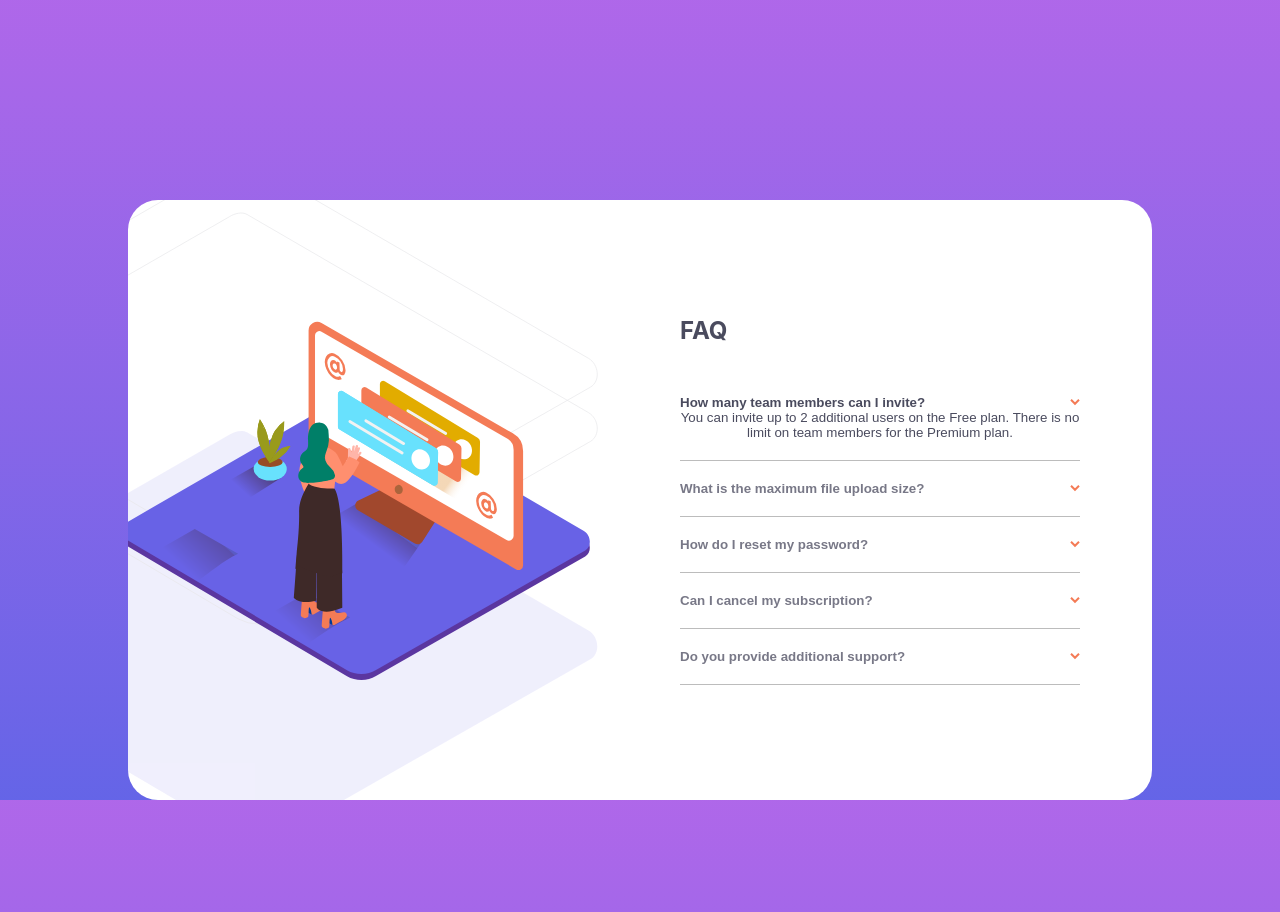
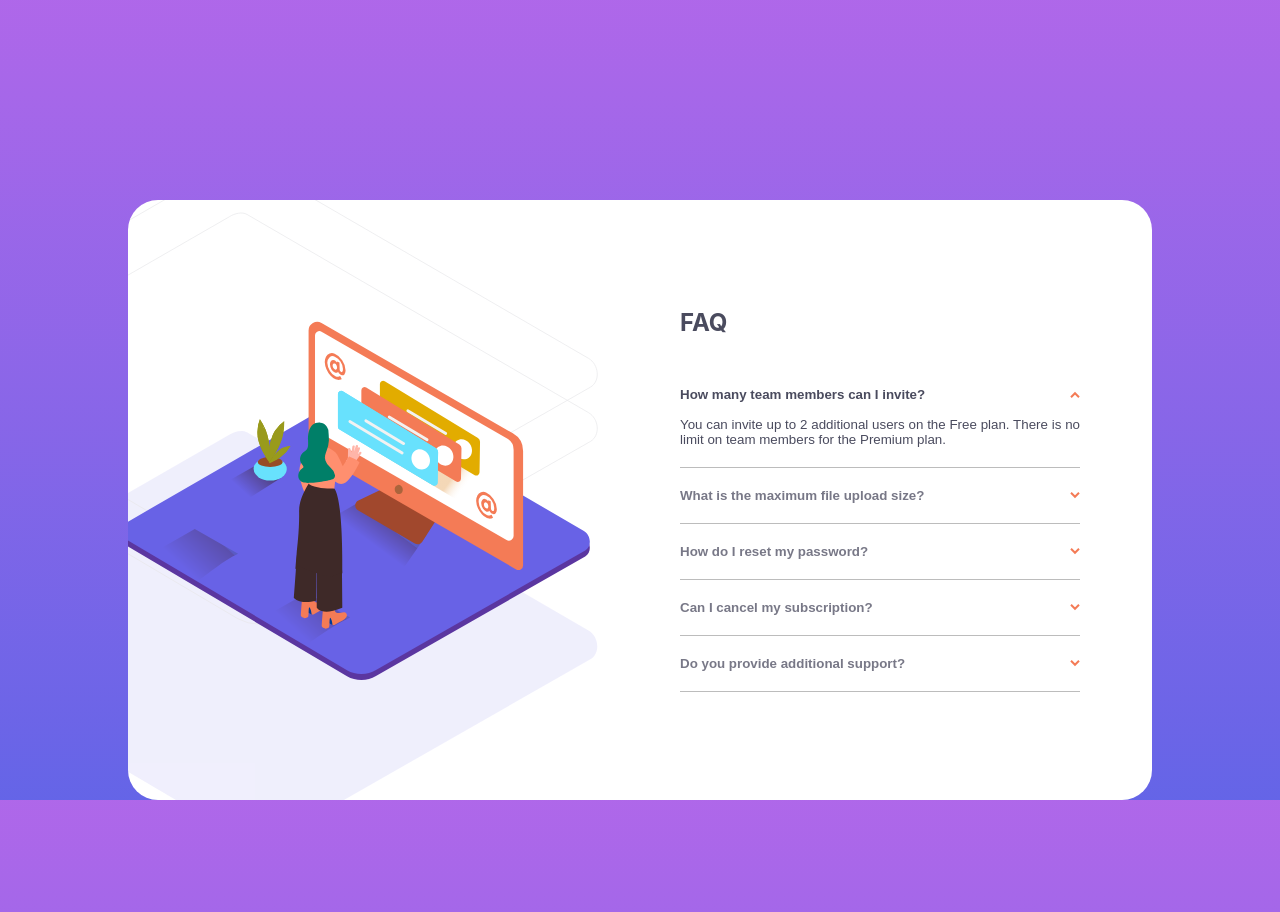
Before and after one commit to nicoomtz/faq-accordion, a React (Create React App) app: page / in a window 1280 px wide. Both pictures are taken after a click on the button "How many team members can I invite?". Shown: the top 912 px of the page. Built offline with nearby package versions, Linux system fonts and the light colour scheme; the HTML template or start-up script is replaced by a standard one.

Commit message:
proyecto terminado

```diff
--- a/src/componentes/Pregunta/Pregunta.js
+++ b/src/componentes/Pregunta/Pregunta.js
@@ -9,27 +9,36 @@ function Pregunta() {
       <div className='pregunta-preguntas'>
         <Respuesta
         texto="How many team members can I invite?"
-        textoRta='You can invite up to 2 additional users on the Free plan. There is no limit on team members for the Premium plan.'/>
+        textoRta='You can invite up to 2 additional users on the Free plan. There is no limit on team members for the Premium plan.'
+        id={1}/>
         <div className='linea'></div>
         <Respuesta
         texto="What is the maximum file upload size?"
-        textoRta='No more than 2GB. All files in your account must fit your allotted storage space.'/>
+        textoRta='No more than 2GB. All files in your account must fit your allotted storage space.'
+        id={2}/>
+
         <div className='linea'></div>
         <Respuesta
         texto="How do I reset my password?"
         textoRta='Click “Forgot password” from the login page or “Change password” from your profile page.
-        A reset link will be emailed to you.'/>
-        <div className='linea'></div>
+        A reset link will be emailed to you.'
+        id={3}/>
+        <div className='linea'
+        ></div>
         <Respuesta
         texto="Can I cancel my subscription?"
-        textoRta='Yes! Send us a message and we’ll process your request no questions asked.'/>
+        textoRta='Yes! Send us a message and we’ll process your request no questions asked.'
+        id={4}/>
         <div className='linea'></div>
         <Respuesta
         texto="Do you provide additional support?"
-        textoRta='Chat and email support is available 24/7. Phone lines are open during normal business hours.'/>
+        textoRta='Chat and email support is available 24/7. Phone lines are open during normal business hours.'
+        id={5}/>
         <div className='linea'></div>
       </div>
+
     </div>
+
   )
 }
 
--- a/src/componentes/Respuesta/Respuesta.css
+++ b/src/componentes/Respuesta/Respuesta.css
@@ -17,6 +17,8 @@
 }
 
 .respuesta-wrapper-texto {
+  margin-top: 15px;
+  text-align: justify;
   display: none;
 }
 
--- a/src/componentes/Respuesta/Respuesta.js
+++ b/src/componentes/Respuesta/Respuesta.js
@@ -2,34 +2,40 @@ import React, { useState } from "react";
 import Arrow from '../../imagenes/icon-arrow-down.svg';
 import './Respuesta.css'
 
-function Respuesta({ texto, textoRta }) {
+function Respuesta({ texto, textoRta, id }) {
 
-  const [estado, setEstado] = useState(false)
+  const [estado, setEstado] = useState(false);
 
-  function cambiarEstado() {
+  function cambiarEstado(id) {
     if(estado || !estado){
       setEstado(!estado)
       console.log(estado)
     }
 
+
     if(!estado){
-      document.querySelector('.respuesta').classList.add('seleccionado')
-      document.querySelector('.respuesta-wrapper-texto').classList.add('visible')
+      document.getElementById(`${id}`).classList.add('seleccionado');
+      document.querySelector(`[valor='${id}']`).classList.add('visible');
+      document.querySelector('.respuesta-arrow').classList.add('arrow');
+      console.log(id)
     }
 
     if(estado) {
-        document.querySelector('.respuesta').classList.remove('seleccionado')
-        document.querySelector('.respuesta-wrapper-texto').classList.remove('visible')
+        document.getElementById(`${id}`).classList.remove('seleccionado');
+        document.querySelector(`[valor='${id}']`).classList.remove('visible');
+        document.querySelector('.respuesta-arrow').classList.remove('arrow');
+        console.log(id)
     }
   }
 
+
   return(
-    <button className="respuesta" onClick={() => cambiarEstado()}>
+    <button className="respuesta" id={id} onClick={() => cambiarEstado(id)}>
       <p className="respuesta-texto">
         {texto}
       </p>
       <img src={Arrow} className="respuesta-arrow"/>
-      <p className="respuesta-wrapper-texto">
+      <p className="respuesta-wrapper-texto" valor={id}>
         {textoRta}
       </p>
     </button>
```
